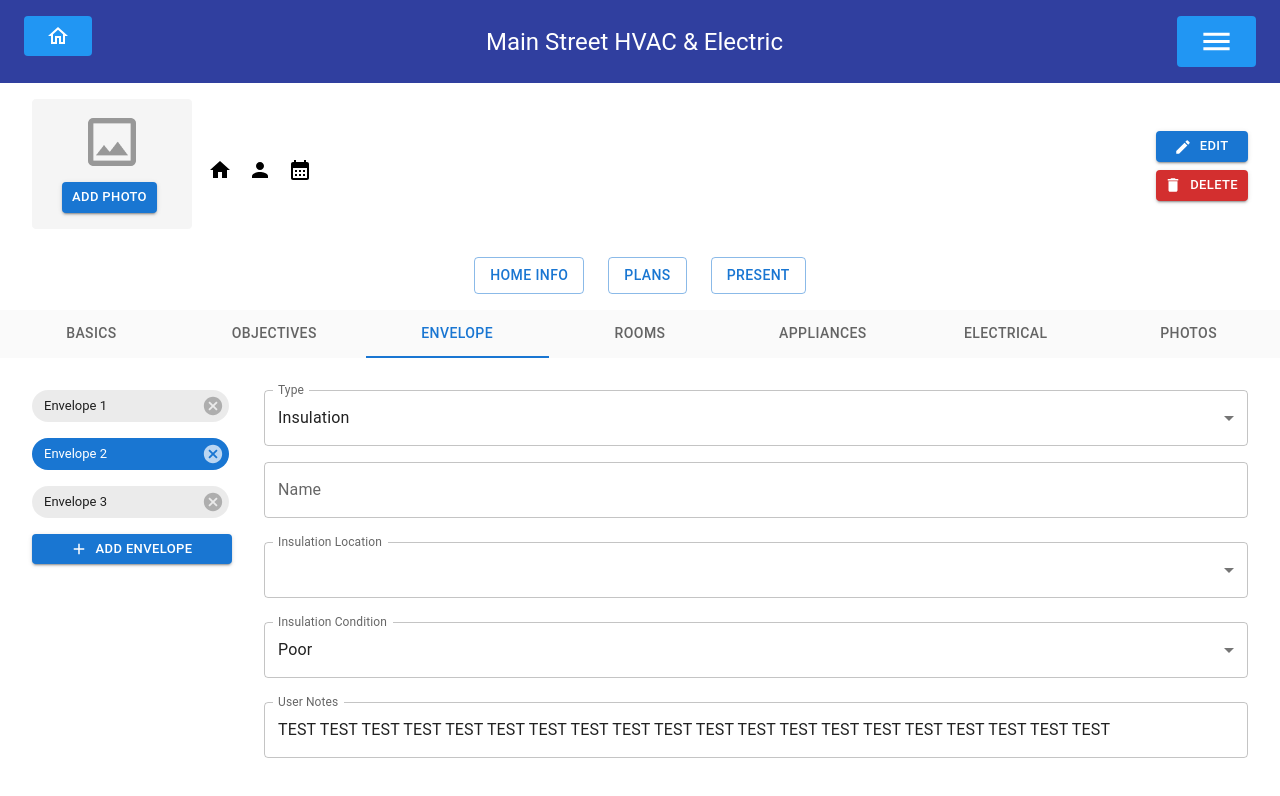
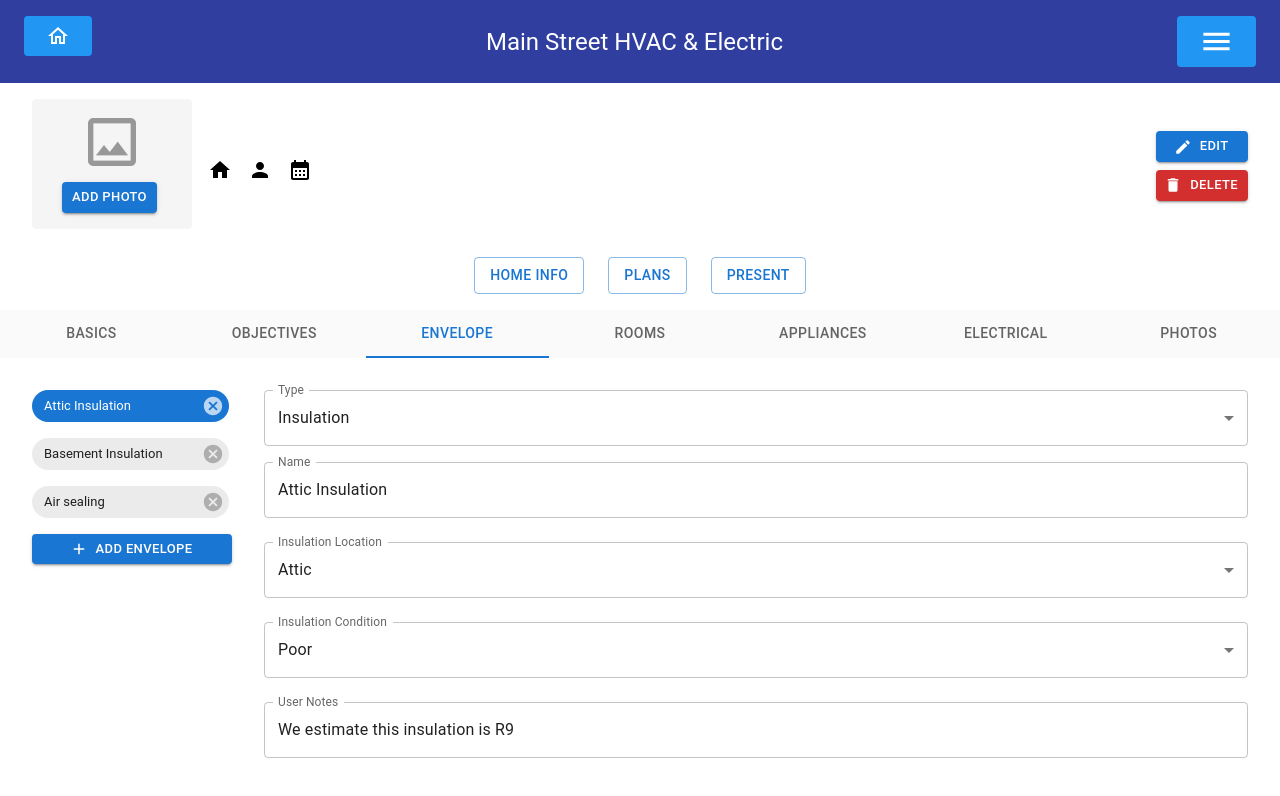
Before and after one commit to Duckling-Homes/duckling-mvp, a Next.js app: page /project/1 in a window 1280 px wide. Both pictures are taken after a click on the tab "ENVELOPE". Shown: the top 796 px of the page. Built offline with nearby package versions, Linux system fonts and the light colour scheme; no server answers; the database is empty.

Commit message:
Adds mocked data to envelopes

```diff
--- a/app/project/[id]/Tabs/Envelope.tsx
+++ b/app/project/[id]/Tabs/Envelope.tsx
@@ -11,30 +11,29 @@ import {
 } from '@mui/material'
 import { useEffect, useState } from 'react'
 
-const TEST = [
+const MOCK_DATA = [
   {
-    id: '1',
-    name: 'Envelope 1',
+    id: 'b7ea34e5-036a-49a3-9a35-f7f3b18ffcf6',
+    name: 'Attic Insulation',
     type: 'insulation',
-    location: 'wall',
-    condition: 'good',
-    notes: 'HERE BE DRAGONS',
+    location: 'attic',
+    condition: 'poor',
+    notes: 'We estimate this insulation is R9',
   },
   {
-    id: '2',
-    name: 'Envelope 2',
+    id: 'a64f1239-6f39-48c2-a4f3-1db48eef2a9e',
+    name: 'Basement Insulation',
     type: 'insulation',
-    location: 'crawlspace',
-    condition: 'poor',
-    notes:
-      'TEST TEST TEST TEST TEST TEST TEST TEST TEST TEST TEST TEST TEST TEST TEST TEST TEST TEST TEST TEST',
+    location: 'basement',
+    condition: 'fair',
+    notes: 'We estimate this insulation is R18',
   },
   {
-    id: '3',
-    name: 'Envelope 3',
+    id: '0cb3ca24-5b85-4a02-9c1f-0e849f91e9e7',
+    name: 'Air sealing',
     type: 'air-sealing',
     leakiness: 'leaky',
-    notes: 'AAAAAAAAAAAAAAAAAAAAAAA',
+    notes: 'Blower door results - 6 ACH50',
   },
 ];
 
@@ -49,8 +48,8 @@ interface Envelope {
 }
 
 const Envelope = () => {
-  const [envelopes] = useState<Envelope[]>(TEST)
-  const [currentEnvelope, setCurrentEnvelope] = useState<Envelope>(TEST[1])
+  const [envelopes] = useState<Envelope[]>(MOCK_DATA)
+  const [currentEnvelope, setCurrentEnvelope] = useState<Envelope>(MOCK_DATA[0])
   const [envelopeData, setEnvelopeData] = useState<Envelope>({
     id: '0',
     type: '',
@@ -114,14 +113,14 @@ const Envelope = () => {
               labelId="envelope-type-label"
               id="envelope-type-select"
               label="Type"
-              value={envelopeData.type}
+              value={currentEnvelope.type}
               onChange={handleChange}
             >
               <MenuItem value={'insulation'}>Insulation</MenuItem>
               <MenuItem value={'air-sealing'}>Air Sealing</MenuItem>
             </Select>
           </FormControl>
-          {envelopeData.type === 'insulation' ? (
+          {currentEnvelope.type === 'insulation' ? (
             <div
               style={{
                 display: 'flex',
@@ -132,7 +131,7 @@ const Envelope = () => {
               <TextField
                 id="outlined-basic"
                 label="Name"
-                value={name}
+                value={currentEnvelope.name}
                 variant="outlined"
                 placeholder="Name"
                 fullWidth
@@ -145,7 +144,7 @@ const Envelope = () => {
                   labelId="insolation-location-label"
                   id="insolation-location-select"
                   label="Insulation Location"
-                  value={location}
+                  value={currentEnvelope.location}
                 >
                   <MenuItem value={'attic'}>Attic</MenuItem>
                   <MenuItem value={'basement'}>Basement</MenuItem>
@@ -163,7 +162,7 @@ const Envelope = () => {
                   labelId="insulation-condition-label"
                   id="insulatiom-condition-select"
                   label="Insulation Condition"
-                  value={envelopeData.condition}
+                  value={currentEnvelope.condition}
                 >
                   <MenuItem value={'none'}>None</MenuItem>
                   <MenuItem value={'good'}>Good</MenuItem>
@@ -175,13 +174,13 @@ const Envelope = () => {
                 id="outlined-basic"
                 label="User Notes"
                 variant="outlined"
-                value={envelopeData.notes}
+                value={currentEnvelope.notes}
                 placeholder="User Notes"
                 fullWidth
                 multiline
               />
             </div>
-          ) : envelopeData.type === 'air-sealing' ? (
+          ) : currentEnvelope.type === 'air-sealing' ? (
             <div
               style={{
                 display: 'flex',
@@ -194,7 +193,7 @@ const Envelope = () => {
                 label="Name"
                 variant="outlined"
                 placeholder="Name"
-                value={name}
+                value={currentEnvelope.name}
                 fullWidth
               />
               <FormControl fullWidth>
@@ -205,7 +204,7 @@ const Envelope = () => {
                   labelId="leakiness-description-label"
                   id="leakiness-description-select"
                   label="Leakiness Description"
-                  value={envelopeData.leakiness}
+                  value={currentEnvelope.leakiness}
                 >
                   <MenuItem value={'very-tight'}>Very Tight</MenuItem>
                   <MenuItem value={'tight'}>Tight</MenuItem>
@@ -220,7 +219,7 @@ const Envelope = () => {
                 label="User Notes"
                 variant="outlined"
                 placeholder="User Notes"
-                value={envelopeData.notes}
+                value={currentEnvelope.notes}
                 multiline
               />
             </div>
```
